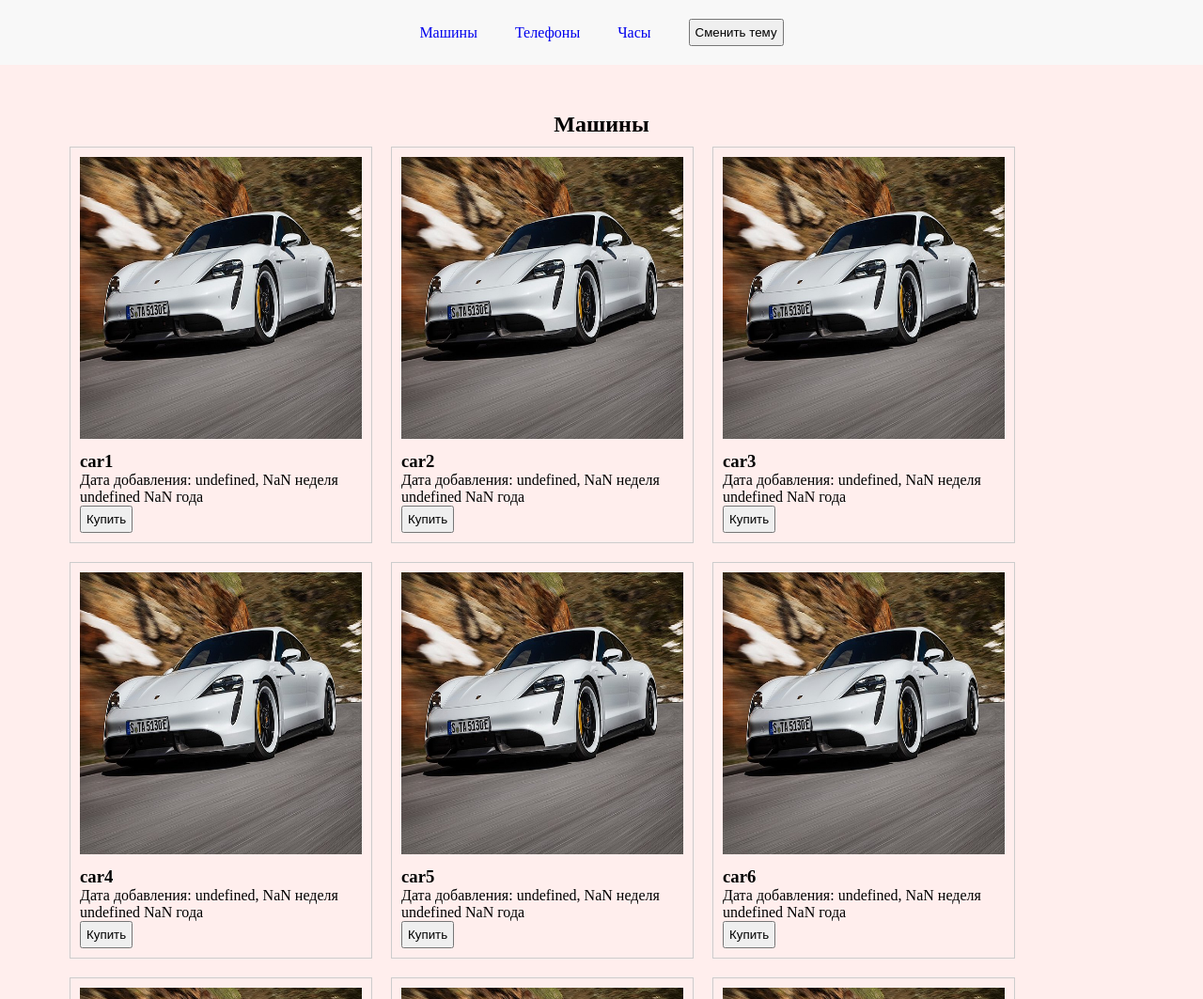
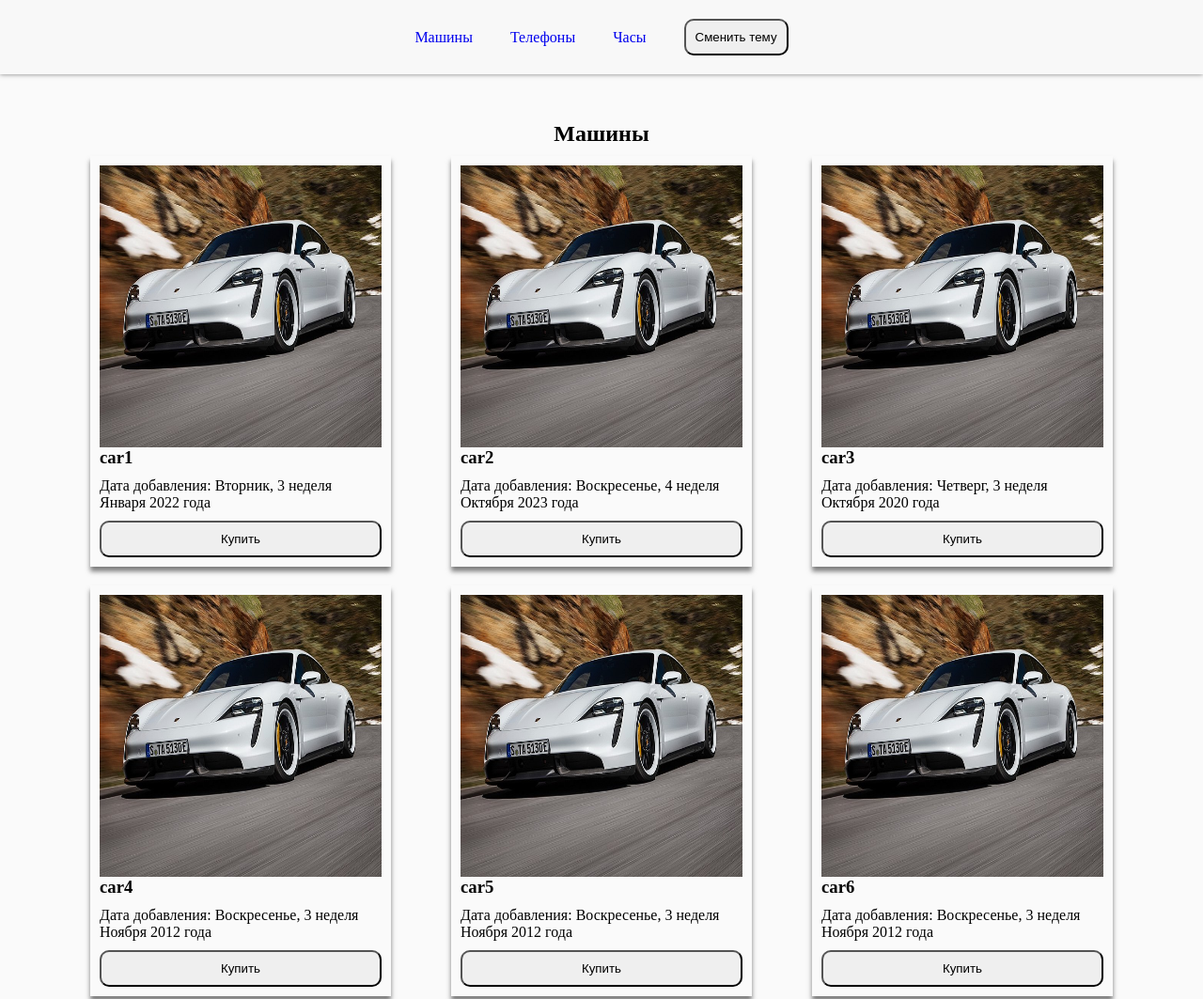
Before and after one commit to Atabask/Test-Digital-Design, a plain HTML site: page index.html in a window 1280 px wide. Shown: the top 1063 px of the page at 94% size. Drawn offline with Linux system fonts and the light colour scheme.

Commit message:
добавлена стилизация, пофиксил баг с отображением времени

```diff
--- a/data.js
+++ b/data.js
@@ -2,62 +2,62 @@ export const cars = [
     {
         description: 'car1',
         imageSrc: '/assets/car.jpg',
-        dateAdded: '2022-01-07'
+        dateAdded: '11.01.2022'
     },
     {
         description: 'car2',
         imageSrc: '/assets/car.jpg',
-        dateAdded: '2022-01-08'
+        dateAdded: '15.10.2023'
     },
     {
         description: 'car3',
         imageSrc: '/assets/car.jpg',
-        dateAdded: '2022-06-30'
+        dateAdded: '15.10.2020'
     },
     {
         description: 'car4',
         imageSrc: '/assets/car.jpg',
-        dateAdded: '2022-11-09'
+        dateAdded: '11.11.2012'
     },
     {
         description: 'car5',
         imageSrc: '/assets/car.jpg',
-        dateAdded: '2022-01-03'
+        dateAdded: '11.11.2012'
     },
     {
         description: 'car6',
         imageSrc: '/assets/car.jpg',
-        dateAdded: '2022-01-09'
+        dateAdded: '11.11.2012'
     },
     {
         description: 'car7',
         imageSrc: '/assets/car.jpg',
-        dateAdded: '2022-01-09'
+        dateAdded: '28.11.2012'
     },
     {
         description: 'car8',
         imageSrc: '/assets/car.jpg',
-        dateAdded: '2022-01-09'
+        dateAdded: '11.11.2012'
     },
     {
         description: 'car9',
         imageSrc: '/assets/car.jpg',
-        dateAdded: '2022-11-02'
+        dateAdded: '11.11.2012'
     },
     {
         description: 'car10',
         imageSrc: '/assets/car.jpg',
-        dateAdded: '2022-08-15'
+        dateAdded: '11.11.2012'
     },
     {
         description: 'car11',
         imageSrc: '/assets/car.jpg',
-        dateAdded: '2022-09-22'
+        dateAdded: '11.11.2012'
     },
     {
         description: 'car12',
         imageSrc: '/assets/car.jpg',
-        dateAdded: '2022-09-22'
+        dateAdded: '11.11.2012'
     }
 ];
 
@@ -65,52 +65,52 @@ export const phones = [
     {
         description: 'phone1',
         imageSrc: '/assets/phone.jpg',
-        dateAdded: '2022-01-07'
+        dateAdded: '11.11.2012'
     },
     {
         description: 'phone2',
         imageSrc: '/assets/phone.jpg',
-        dateAdded: '2022-01-08'
+        dateAdded: '11.11.2012'
     },
     {
         description: 'phone3',
         imageSrc: '/assets/phone.jpg',
-        dateAdded: '2022-06-30'
+        dateAdded: '11.11.2012'
     },
     {
         description: 'phone4',
         imageSrc: '/assets/phone.jpg',
-        dateAdded: '2022-11-09'
+        dateAdded: '11.11.2012'
     },
     {
         description: 'phone5',
         imageSrc: '/assets/phone.jpg',
-        dateAdded: '2022-01-03'
+        dateAdded: '11.11.2012'
     },
     {
         description: 'phone6',
         imageSrc: '/assets/phone.jpg',
-        dateAdded: '2022-01-09'
+        dateAdded: '11.11.2012'
     },
     {
         description: 'phone7',
         imageSrc: '/assets/phone.jpg',
-        dateAdded: '2022-01-09'
+        dateAdded: '11.11.2012'
     },
     {
         description: 'phone8',
         imageSrc: '/assets/phone.jpg',
-        dateAdded: '2022-01-09'
+        dateAdded: '11.11.2012'
     },
     {
         description: 'phone9',
         imageSrc: '/assets/phone.jpg',
-        dateAdded: '2022-11-02'
+        dateAdded: '11.11.2012'
     },
     {
         description: 'phone10',
         imageSrc: '/assets/phone.jpg',
-        dateAdded: '2022-08-15'
+        dateAdded: '11.11.2012'
     },
 ];
 
@@ -118,57 +118,57 @@ export const clocks = [
     {
         description: 'clock1',
         imageSrc: '/assets/clock.jpg',
-        dateAdded: '2022-01-07'
+        dateAdded: '11.11.2012'
     },
     {
         description: 'clock2',
         imageSrc: '/assets/clock.jpg',
-        dateAdded: '2022-01-08'
+        dateAdded: '11.11.2012'
     },
     {
         description: 'clock3',
         imageSrc: '/assets/clock.jpg',
-        dateAdded: '2022-06-30'
+        dateAdded: '11.11.2012'
     },
     {
         description: 'clock4',
         imageSrc: '/assets/clock.jpg',
-        dateAdded: '2022-11-09'
+        dateAdded: '11.11.2012'
     },
     {
         description: 'clock5',
         imageSrc: '/assets/clock.jpg',
-        dateAdded: '2022-01-03'
+        dateAdded: '11.11.2012'
     },
     {
         description: 'clock6',
         imageSrc: '/assets/clock.jpg',
-        dateAdded: '2022-01-09'
+        dateAdded: '11.11.2012'
     },
     {
         description: 'clock7',
         imageSrc: '/assets/clock.jpg',
-        dateAdded: '2022-01-09'
+        dateAdded: '11.11.2012'
     },
     {
         description: 'clock8',
         imageSrc: '/assets/clock.jpg',
-        dateAdded: '2022-01-09'
+        dateAdded: '11.11.2012'
     },
     {
         description: 'clock9',
         imageSrc: '/assets/clock.jpg',
-        dateAdded: '2022-11-02'
+        dateAdded: '11.11.2012'
     },
     {
         description: 'clock10',
         imageSrc: '/assets/clock.jpg',
-        dateAdded: '2022-08-15'
+        dateAdded: '11.11.2012'
     },
     {
         description: 'clock11',
         imageSrc: '/assets/clock.jpg',
-        dateAdded: '2022-09-22'
+        dateAdded: '11.11.2012'
     }
 ];
 
--- a/index.js
+++ b/index.js
@@ -2,16 +2,18 @@ import { cars, phones, clocks } from './data.js'
 
 
 function getDayInfo(dateString) {
-    const daysOfWeek = ['Воскресенье', 'Понедельник', 'Вторник', 'Среда', 'Четверг', 'Пятница', 'Суббота']
-    const months = ['Января', 'Февраля', 'Марта', 'Апреля', 'Мая', 'Июня', 'Июля', 'Августа', 'Сентября', 'Октября', 'Ноября', 'Декабря']
+    const [day, month, year] = dateString.split('.').map(Number)
+    const date = new Date(year, month -1, day)
 
-    const date = new Date(dateString)
-    const dayOfWeek = daysOfWeek[date.getDay()]
-    const weekNumber = Math.ceil(date.getDay() / 7)
-    const month = months[date.getMonth()]
-    const year = date.getFullYear()
 
-    return `${dayOfWeek}, ${weekNumber} неделя ${month} ${year} года`
+    const daysOfWeek = ['Воскресенье', 'Понедельник', 'Вторник', 'Среда', 'Четверг', 'Пятница', 'Суббота'];
+    const months = ['Января', 'Февраля', 'Марта', 'Апреля', 'Мая', 'Июня', 'Июля', 'Августа', 'Сентября', 'Октября', 'Ноября', 'Декабря'];
+
+    const dayofWeek = daysOfWeek[date.getUTCDay()];
+    const weekNumber = Math.ceil((date.getDate() + 7 - date.getUTCDay()) / 7)
+    const monthName = months[date.getMonth()];
+
+    return `${dayofWeek}, ${weekNumber} неделя ${monthName} ${year} года`
 }
 
 function renderCard(categoryId, cards) {
@@ -39,8 +41,7 @@ function renderCard(categoryId, cards) {
         productInfo.appendChild(productDescription)
 
         const dateAdded = document.createElement('p')
-        dateAdded.classList.add('date-added')
-        dateAdded.innerText = `Дата добавления: ${getDayInfo(card.date)}`
+        dateAdded.innerText = `Дата добавления: ${getDayInfo(card.dateAdded)}`
         productInfo.appendChild(dateAdded)
 
         const btnBuy = document.createElement('button')
--- a/style.css
+++ b/style.css
@@ -5,7 +5,7 @@
 }
 
 body {
-    background: #ffeeed;
+    background: #fafafa;
     color: #000000;
 }
 
@@ -14,10 +14,7 @@ header {
     top: 0;
     width: 100%;
     background-color:  #f8f8f8;
-}
-
-section {
-
+    box-shadow: 0px 0px 5px 0px rgba(0, 0, 0, 0.5);
 }
 
 h2 {
@@ -25,11 +22,14 @@ h2 {
 }
 
 button {
-    padding: 5px
+    padding: 10px;
+    border-radius: 10px
+
 }
 
 button:hover {
     background-color: #ffeeed;
+    transition: 0.5s;
 }
 
 footer {
@@ -38,10 +38,11 @@ footer {
     background-color: #f8f8f8;
     display: flex;
     justify-content: center;
+    box-shadow: 0px 0px 0px 5px rgba(0, 0, 0, 0.3);
 }
 
 .dark-theme {
-    background: #121212;
+    background: #424242;
     color: #fffbfa;
 }
 
@@ -62,18 +63,30 @@ footer {
 .content {
     display: flex;
     flex-wrap: wrap;
-    margin-bottom: 60px
+    justify-content: space-around;
+    margin-bottom: 60px;
 }
 
 .card {
     width: 300px;
-    height: 400px;
+    height: auto;
     display: flex;
     flex-direction: column;
     justify-content: space-between;
     margin: 10px;
     padding: 10px;
-    border: 1px solid #ccc;
+    box-shadow: 0px 5px 5px 0px rgba(0, 0, 0, 0.5);
+}
+
+.card:hover {
+    box-shadow: 5px 10px 10px 5px rgba(0, 0, 0, 0.5);
+    transition: box-shadow 0.5s;
+}
+
+.product-info {
+    display: flex;
+    flex-direction: column;
+    gap: 10px;
 }
 
 .list-sections {
```
